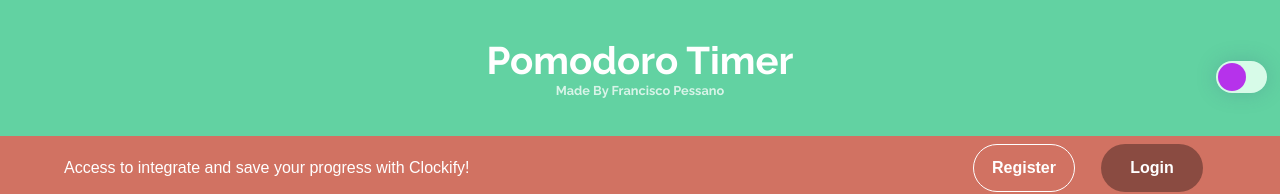
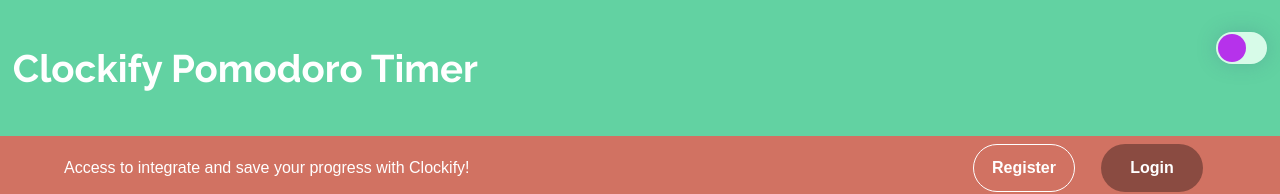
Before and after one commit to FranP-code/Pomodoro-Timer-with-Clockify-integration, a React (Create React App) app: page / in a window 1280 px wide. Shown: the top 194 px of the page. Built offline with nearby package versions, Linux system fonts and the light colour scheme; no server answers; a web font is replaced by a local one.

Commit message:
New looks 💅

```diff
--- a/public/css_styles/styles.css
+++ b/public/css_styles/styles.css
@@ -2,9 +2,9 @@
   background-color: #62D2A2;
   display: flex;
   flex-direction: column;
-  align-items: center;
   justify-content: center;
   height: 17vh;
+  padding: 0vh 1vw;
   box-sizing: border-box;
 }
 .header-main-page a {
@@ -19,31 +19,6 @@
   padding: 0;
   user-select: none;
 }
-.header-main-page h3 {
-  color: rgba(255, 255, 255, 0.75);
-  font-size: 1vw;
-  font-family: "Raleway", sans-serif;
-  font-weight: 700;
-  margin: 0;
-  padding: 0;
-  user-select: none;
-}
-.header-main-page h3 .selectable {
-  user-select: all;
-}
-.header-main-page h3 .selectable a,
-.header-main-page h3 .selectable a:link,
-.header-main-page h3 .selectable a:visited,
-.header-main-page h3 .selectable a:hover,
-.header-main-page h3 .selectable a:active {
-  color: inherit;
-  text-decoration: inherit;
-  font-weight: inherit;
-}
-.header-main-page h3 .selectable a::selection {
-  background-color: #ffe83d;
-  color: #000000;
-}
 .header-main-page .konami-code {
   font-family: "Raleway", sans-serif;
   font-weight: 700;
@@ -54,6 +29,7 @@
   .header-main-page {
     height: auto;
     padding: 3vw 0px;
+    align-items: center;
   }
   .header-main-page h1 {
     font-size: 26pt;
@@ -667,6 +643,7 @@ html, body {
 
 .dark-mode {
   position: absolute;
+  top: 1.7vh;
   left: calc(100% - 5vw);
 }
 .dark-mode #dark-mode_toogle-switch {
@@ -736,7 +713,7 @@ html, body {
 }
 
 .account-container {
-  height: 100%;
+  height: 69vh;
 }
 .account-container #message {
   padding-left: 5vw;
@@ -882,7 +859,8 @@ html, body {
   width: 3vw;
   height: 3vw;
   position: absolute;
-  left: 5vw;
+  top: 10.5vh;
+  left: 87vw;
   background-color: #1FAB89;
   display: flex;
   justify-content: center;
@@ -902,7 +880,8 @@ html, body {
   width: 7vw;
   height: 3vw;
   position: absolute;
-  left: 10vw;
+  top: 10.5vh;
+  left: 91vw;
   background-color: #1FAB89;
   display: flex;
   justify-content: center;
--- a/public/sass_styles/_account.scss
+++ b/public/sass_styles/_account.scss
@@ -4,7 +4,7 @@ html, body {
 
 .account-container {
 
-    height: 100%;
+    height: 69vh; //xd
 
     #message {
         padding-left: 5vw;
--- a/public/sass_styles/_dark-mode_toogle-switch.scss
+++ b/public/sass_styles/_dark-mode_toogle-switch.scss
@@ -1,6 +1,8 @@
 .dark-mode {
 
     position: absolute;
+
+    top: 1.7vh;
     left: calc(100% - 5vw);
 
     #dark-mode_toogle-switch {
--- a/public/sass_styles/_goToAccount.scss
+++ b/public/sass_styles/_goToAccount.scss
@@ -5,7 +5,8 @@
 
     position: absolute;
 
-    left: 5vw;
+    top: 10.5vh;
+    left: 87vw;
 
     background-color: $second-color;
 
@@ -33,7 +34,8 @@
 
     position: absolute;
 
-    left: 10vw;
+    top: 10.5vh;
+    left: 91vw;
 
     background-color: $second-color;
 
--- a/public/sass_styles/_header.scss
+++ b/public/sass_styles/_header.scss
@@ -4,10 +4,12 @@
 
     display: flex;
     flex-direction: column;
-    align-items: center;
+    // align-items: center;
     justify-content: center;
 
     height: 17vh;
+    padding: 0vh 1vw;
+
     box-sizing: border-box;
 
     a {
@@ -20,38 +22,6 @@
         font-size: 3vw;
         @include titleFont();
         @include normalizeTitle();
-    }
-
-    h3 {
-        color: rgba(255, 255, 255, 0.75);
-
-        font-size: 1vw;
-
-        @include titleFont();
-        @include normalizeTitle();
-
-        .selectable {
-            user-select: all;
-
-
-            a,
-            a:link,
-            a:visited,
-            a:hover,
-            a:active {
-                color: inherit;
-                text-decoration: inherit;
-                font-weight: inherit;
-
-            }
-
-            a {
-                &::selection {
-                    background-color:#ffe83d;
-                    color: #000000
-                }
-            }
-        }
     }
 
     .konami-code {
@@ -68,6 +38,9 @@
     .header-main-page {
     height: auto;
     padding: 3vw 0px;
+
+    align-items: center;
+
     h1 {
         font-size: 26pt;
     }
--- a/src/components/Header.jsx
+++ b/src/components/Header.jsx
@@ -6,8 +6,9 @@ const Header = (props) => {
 
     return (
         <header className={props.darkMode ? 'header-main-page dark-mode-component' : 'header-main-page'} >
-            <a href="/"><h1>Pomodoro Timer</h1></a>
-            <h3>Made By <span className="selectable"><a target="_blank" href="https://porfolio-franp.netlify.app" rel="noreferrer">Francisco Pessano</a></span></h3>
+            <a href="/">
+                <h1>Clockify Pomodoro Timer</h1>
+            </a>
             <DarkMode
                 darkMode={props.darkMode}
                 setDarkmode={props.setDarkmode}
@@ -15,7 +16,7 @@ const Header = (props) => {
             <GoToAccount
                 signIn={props.signIn}
                 darkMode={props.darkMode}
-                />
+            />
             <div className="konami-code">
                 {props.KonamiCodeActive ? 'Konami Code ON' : null}
             </div>
```
Also changed, not shown: 1 other file (tests, documents, lock files or other folders). Lines whose indentation alone changed are shown as unchanged.
